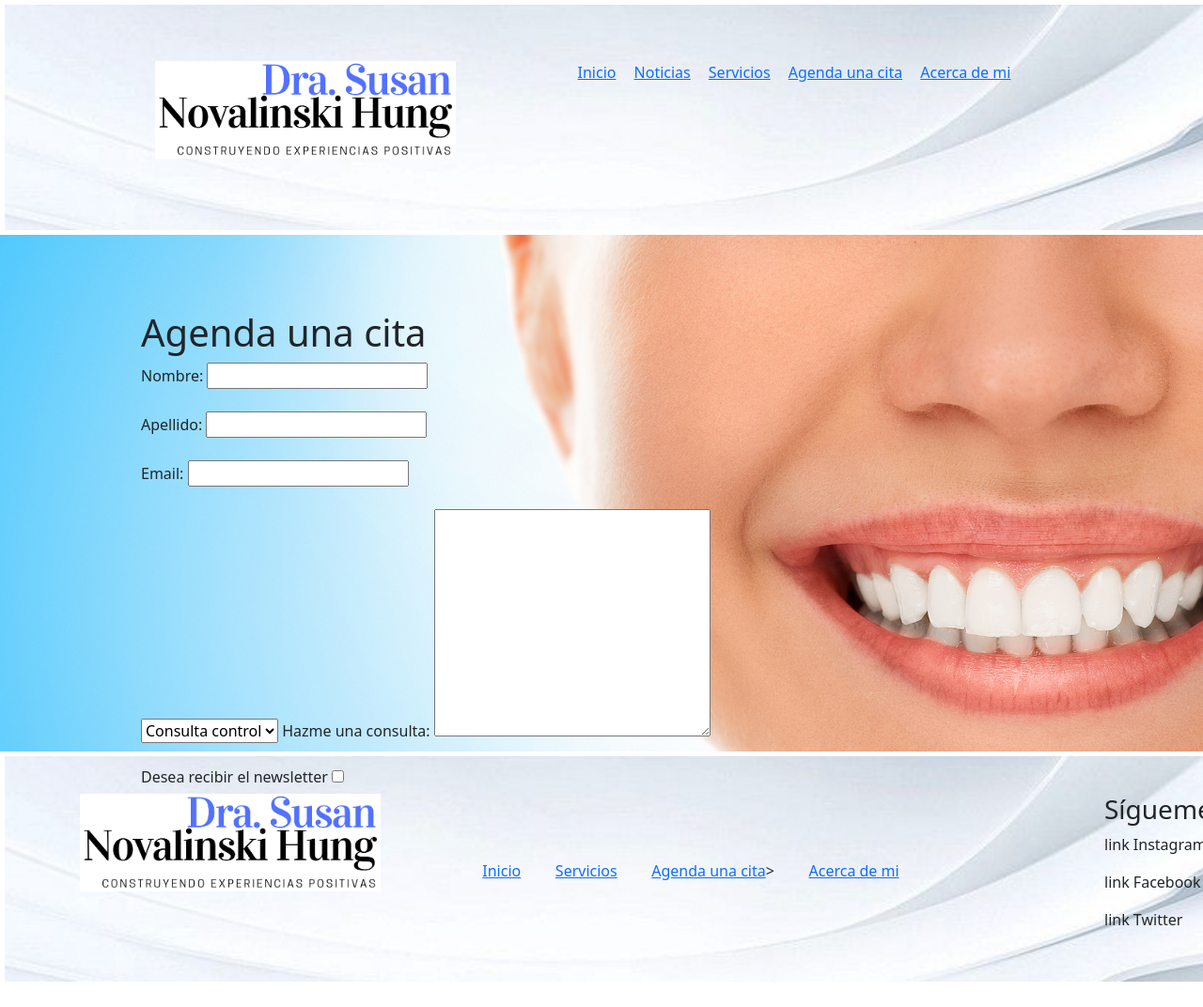
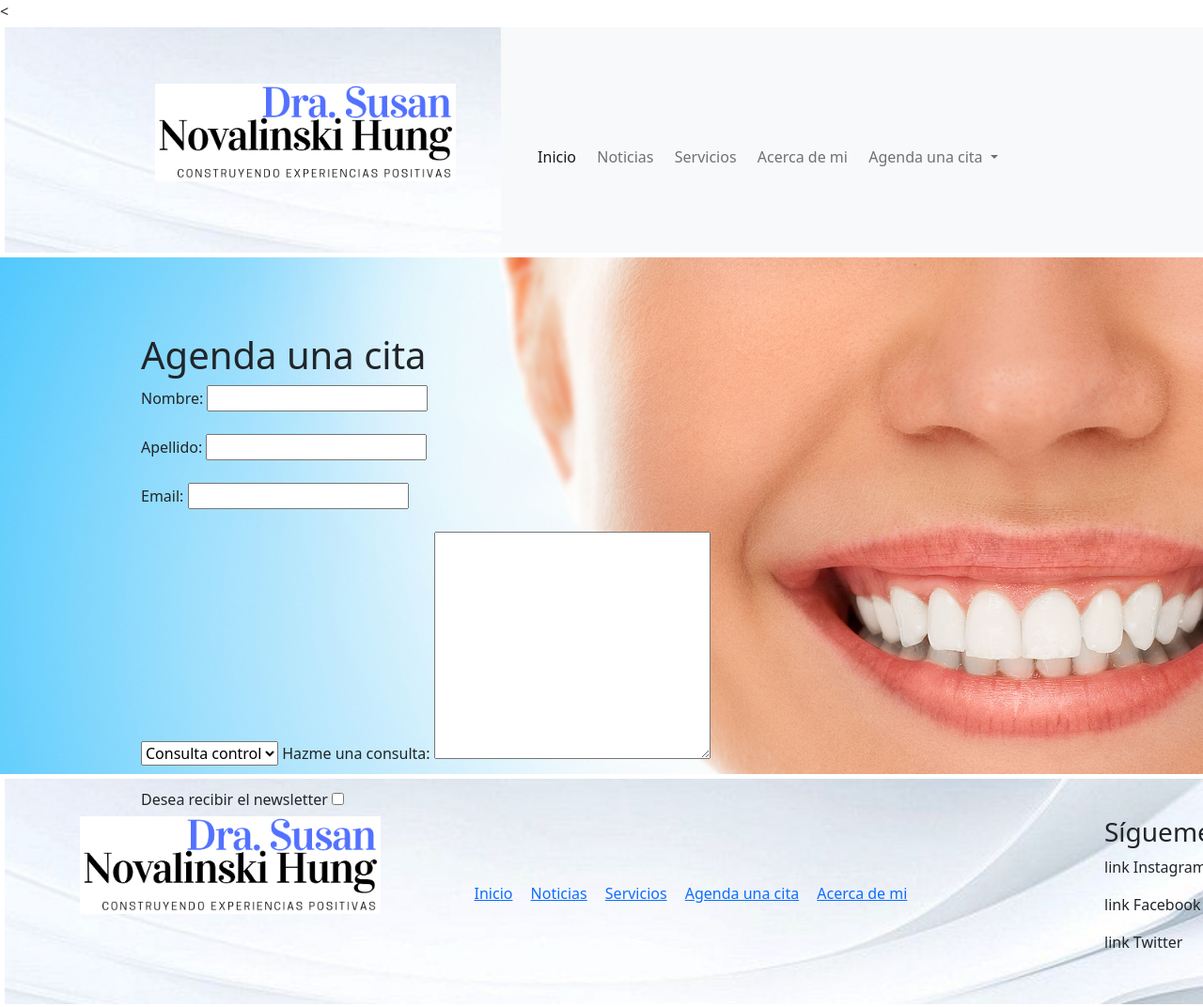
Before and after one commit to snovalinski/susannovalinski, a plain HTML site: page agendaunacita.html in a window 1280 px wide. Shown: the whole page at 94% size. Before the commit the page ends 1050 px from the top, so only its background shows below. Drawn offline with nearby package versions, Linux system fonts and the light colour scheme.

Commit message:
seo y menu bootstrap a agendaunacita

```diff
--- a/agendaunacita.html
+++ b/agendaunacita.html
@@ -4,23 +4,48 @@
 	<meta charset="UTF-8">
 	<meta name="viewport" content="width=device-width, initial-scale=1.0">
 	<meta name="keywords" content="agenda una cita, agenda una cita odontológica, agenda una cita odontología holística, agenda una cita odontología holística montevideo, agenda una cita odontología holística uruguay, agenda una cita odontología neurofocal, agenda una cita odontología neurofocal montevideo, agenda una cita odontología neurofocal uruguay, agenda una cita odontología minimamente invasiva, agenda una cita odontología minimamente invasiva montevideo, agenda una cita odontología minimamente invasiva montevideo uruguay, agenda una cita odontología preventiva, agenda una cita odontología preventiva montevideo, agenda una cita odontología preventiva uruguay, agenda una cita neuralgia del trigémino montevideo, agenda una cita neuralgia del trigémino uruguay, agenda una cita odontológica online, agenda tu cita odontológica online, agenda tu cita odontológica ya">
+	<meta name="description" content="espacio donde podrás aclarar dudas acerca de los servicios que ofrecemos, realizar preguntas acerca de algún caso odontológico particular que tengas, temas relacionados a la odontología, dudas acerca de un diagnóstico recibido el cuál quieres comprender mejor y saber que opciones tienes, consultas acerca de servicios odontológicos que no ofrecemos pero podemos ayudarte a conseguir tu mejor opción en el área odontológica, agendar una cita con nosotros para recibir atención odontológica">
 	<title>Agenda una cita</title>
-	<link rel="stylesheet" href="css/bootstrap.min.css">
-	<link rel="stylesheet" href="js/bootstrap.bundle.min.js">
+	<<link href="https://cdn.jsdelivr.net/npm/bootstrap@5.0.0-beta1/dist/css/bootstrap.min.css" rel="stylesheet" integrity="sha384-giJF6kkoqNQ00vy+HMDP7azOuL0xtbfIcaT9wjKHr8RbDVddVHyTfAAsrekwKmP1" crossorigin="anonymous">
 	<link rel="stylesheet" href="css/susanstyles.css">
 </head>
 <body>
 	<Header class="fotoFondo">
 		<img src="img/logo.png" alt="logo" class="boxLogo">
-		<nav>
-			<ul>
-				<li><a href="index.html">Inicio</a></li>
-				<li><a href="noticias.html">Noticias</a></li>
-				<li><a href="servicios.html">Servicios</a></li>
-				<li><a href="agendaunacita.html">Agenda una cita</a></li>
-				<li><a href="acercademi.html">Acerca de mi</a></li>
-			</ul>
-	   	</nav>
+		<nav class="navbar navbar-expand-lg navbar-light bg-light">
+  			<div class="container-fluid">
+   				<a class="navbar-brand" href="#"></a>
+    			<button class="navbar-toggler" type="button" data-bs-toggle="collapse" data-bs-target="#navbarNavDropdown" aria-controls="navbarNavDropdown" aria-expanded="false" aria-label="Toggle navigation">
+      			<span class="navbar-toggler-icon"></span>
+    			</button>
+    			<div class="collapse navbar-collapse" id="navbarNavDropdown">
+      				<ul class="navbar-nav">
+        				<li class="nav-item">
+          				<a class="nav-link active" aria-current="page" href="index.html">Inicio</a>
+        				</li>
+        				<li class="nav-item">
+          				<a class="nav-link" href="noticias.html">Noticias</a>
+        				</li>
+        				<li class="nav-item">
+          				<a class="nav-link" href="servicios.html">Servicios</a>
+        				</li>
+        				<li class="nav-item">
+         				 <a class="nav-link" href="acercademi.html">Acerca de mi</a>
+        				</li>
+        				<li class="nav-item dropdown">
+        				 <a class="nav-link dropdown-toggle" href="#" id="navbarDropdownMenuLink" role="button" data-bs-toggle="dropdown" aria-expanded="false">
+            				Agenda una cita
+          				 </a>
+         			 <ul class="dropdown-menu" aria-labelledby="navbarDropdownMenuLink">
+            			<li><a class="dropdown-item" href="#">Cita control</a></li>
+            			<li><a class="dropdown-item" href="#">Cita de urgencia</a></li>
+            			<li><a class="dropdown-item" href="#">Reparación de prótesis</a></li>
+          			</ul>
+        				</li>
+      				</ul>
+    			</div>
+  			</div>
+		</nav>
 	</Header>
 
 	<Section class="appointment">
@@ -58,8 +83,9 @@
 			<nav>
 				<ul>
 					<li><a href="index.html">Inicio</a></li>
+					<li><a href="noticias.html">Noticias</a></li>
 					<li><a href="servicios.html">Servicios</a></li>
-					<li><a href="agendaunacita.html">Agenda una cita</a>></li>
+					<li><a href="agendaunacita.html">Agenda una cita</a></li>
 					<li><a href="acercademi.html">Acerca de mi</a></li>
 				</ul>
 	   		</nav>
@@ -72,6 +98,6 @@
 			<p>link Twitter</p>
 		</div>
 	</footer>
-
+	<script src="https://cdn.jsdelivr.net/npm/bootstrap@5.0.0-beta1/dist/js/bootstrap.bundle.min.js" integrity="sha384-ygbV9kiqUc6oa4msXn9868pTtWMgiQaeYH7/t7LECLbyPA2x65Kgf80OJFdroafW" crossorigin="anonymous"></script>
 </body>
 </html>
```
